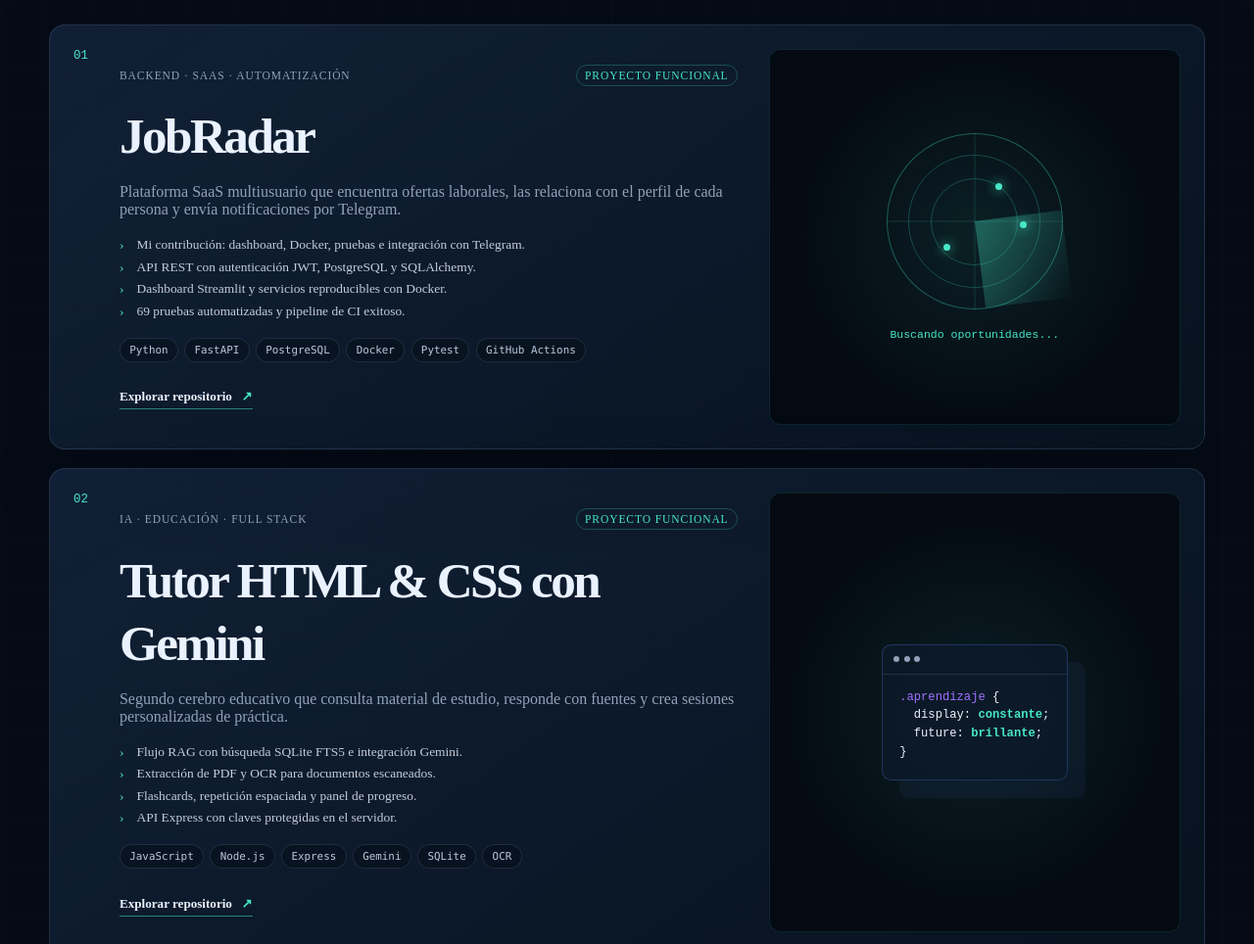
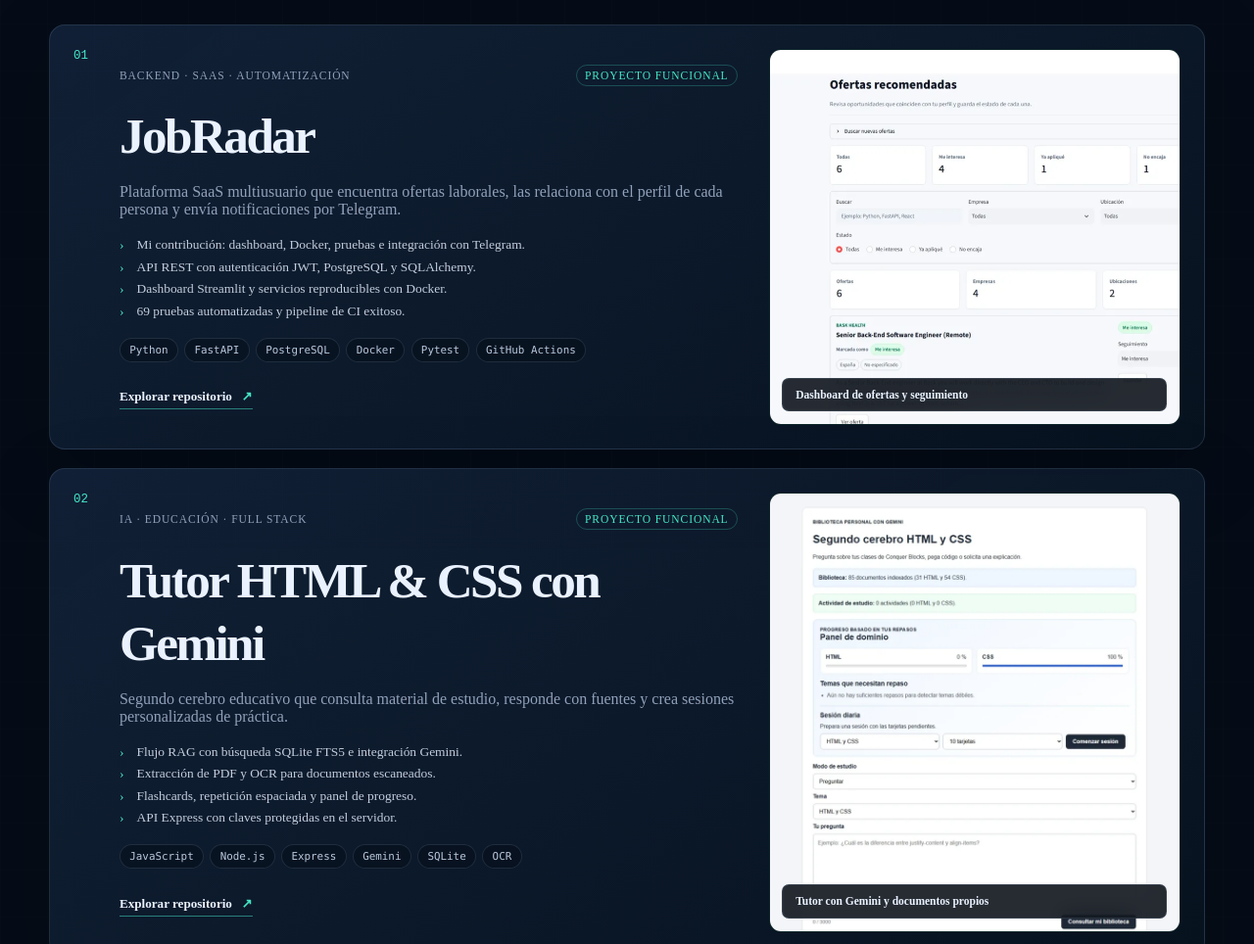
Before and after one commit to Ciscojes/Ciscojes.github.io, a website built with Vite: page index.html in a window 1280 px wide. Shown: the part 2760-3724 px from the top of the page at 98% size. Built offline with nearby package versions, Linux system fonts and the light colour scheme.

Commit message:
Agregar capturas reales de proyectos

```diff
--- a/index.html
+++ b/index.html
@@ -312,13 +312,17 @@
                   Explorar repositorio <span aria-hidden="true">↗</span>
                 </a>
               </div>
-              <div class="visual-proyecto visual-radar" aria-hidden="true">
-                <div class="radar">
-                  <span class="radar-linea"></span>
-                  <i></i><i></i><i></i>
-                </div>
-                <p>Buscando oportunidades...</p>
-              </div>
+              <figure class="visual-proyecto">
+                <img
+                  src="./imagenes/jobradar.webp"
+                  width="1400"
+                  height="694"
+                  loading="lazy"
+                  decoding="async"
+                  alt="Dashboard de JobRadar con ofertas recomendadas, filtros y seguimiento de postulaciones"
+                >
+                <figcaption>Dashboard de ofertas y seguimiento</figcaption>
+              </figure>
             </article>
 
             <article class="proyecto">
@@ -352,15 +356,17 @@
                   Explorar repositorio <span aria-hidden="true">↗</span>
                 </a>
               </div>
-              <div class="visual-proyecto visual-codigo" aria-hidden="true">
-                <div class="mini-ventana">
-                  <div><i></i><i></i><i></i></div>
-                  <p><span>.aprendizaje</span> {</p>
-                  <p>&nbsp;&nbsp;display: <b>constante</b>;</p>
-                  <p>&nbsp;&nbsp;future: <b>brillante</b>;</p>
-                  <p>}</p>
-                </div>
-              </div>
+              <figure class="visual-proyecto">
+                <img
+                  src="./imagenes/tutor-html-css.webp"
+                  width="1400"
+                  height="936"
+                  loading="lazy"
+                  decoding="async"
+                  alt="Tutor HTML y CSS con biblioteca Gemini, panel de progreso y sesión diaria"
+                >
+                <figcaption>Tutor con Gemini y documentos propios</figcaption>
+              </figure>
             </article>
           </div>
         </div>
--- a/src/scss/main.scss
+++ b/src/scss/main.scss
@@ -779,16 +779,41 @@
   }
 
   .visual-proyecto {
-    display: grid;
+    position: relative;
+    margin: 0;
     min-height: 340px;
-    padding: 1.4rem;
-    place-content: center;
     border: 1px solid rgba($cyan, 0.12);
-    background:
-      radial-gradient(circle at center, rgba($cyan, 0.1), transparent 65%),
-      $bg-deep;
+    background: $bg-deep;
     border-radius: 0.75rem;
     overflow: hidden;
+
+    img {
+      width: 100%;
+      height: 100%;
+      min-height: 340px;
+      object-fit: cover;
+      object-position: top center;
+      transition: transform 0.35s ease;
+    }
+
+    figcaption {
+      position: absolute;
+      right: 0.8rem;
+      bottom: 0.8rem;
+      left: 0.8rem;
+      padding: 0.65rem 0.8rem;
+      color: $ink;
+      background: rgba($bg-deep, 0.86);
+      border: 1px solid $line;
+      border-radius: 0.45rem;
+      backdrop-filter: blur(10px);
+      font-size: 0.72rem;
+      font-weight: 700;
+    }
+
+    &:hover img {
+      transform: scale(1.025);
+    }
   }
 }
 
@@ -810,95 +835,6 @@
   font-weight: 700;
 
   span {
-    color: $cyan;
-  }
-}
-
-.radar {
-  position: relative;
-  width: 180px;
-  height: 180px;
-  border: 1px solid rgba($cyan, 0.35);
-  background:
-    linear-gradient(90deg, transparent 49.5%, rgba($cyan, 0.18) 50%, transparent 50.5%),
-    linear-gradient(transparent 49.5%, rgba($cyan, 0.18) 50%, transparent 50.5%);
-  border-radius: 50%;
-
-  &::before,
-  &::after {
-    position: absolute;
-    border: 1px solid rgba($cyan, 0.25);
-    border-radius: 50%;
-    content: "";
-  }
-
-  &::before { inset: 25%; }
-  &::after { inset: 12%; }
-
-  i {
-    position: absolute;
-    width: 7px;
-    height: 7px;
-    background: $cyan;
-    border-radius: 50%;
-    box-shadow: 0 0 12px $cyan;
-
-    &:nth-of-type(1) { top: 28%; left: 62%; }
-    &:nth-of-type(2) { top: 63%; left: 32%; }
-    &:nth-of-type(3) { top: 50%; left: 76%; }
-  }
-
-  .radar-linea {
-    position: absolute;
-    inset: 50% 50% 0 0;
-    background: linear-gradient(35deg, transparent, rgba($cyan, 0.35));
-    transform-origin: 100% 0;
-    animation: sweep 4s linear infinite;
-  }
-
-  + p {
-    margin: 1.2rem 0 0;
-    color: $cyan;
-    font-family: monospace;
-    font-size: 0.72rem;
-    text-align: center;
-  }
-}
-
-.mini-ventana {
-  width: min(100%, 270px);
-  padding: 0 1.1rem 1rem;
-  border: 1px solid rgba($blue, 0.25);
-  background: rgba($surface, 0.9);
-  border-radius: 0.6rem;
-  box-shadow: 18px 18px 0 rgba($blue, 0.06);
-  font-family: monospace;
-  font-size: 0.76rem;
-
-  > div {
-    display: flex;
-    gap: 0.3rem;
-    margin: 0 -1.1rem 1rem;
-    padding: 0.7rem;
-    border-bottom: 1px solid $line;
-  }
-
-  i {
-    width: 6px;
-    height: 6px;
-    background: $muted;
-    border-radius: 50%;
-  }
-
-  p {
-    margin: 0.3rem 0;
-  }
-
-  span {
-    color: $violet;
-  }
-
-  b {
     color: $cyan;
   }
 }
@@ -1224,10 +1160,6 @@
   100% { opacity: 0; transform: scale(1.5); }
 }
 
-@keyframes sweep {
-  to { transform: rotate(360deg); }
-}
-
 @media (max-width: 980px) {
   .menu {
     position: absolute;
@@ -1306,6 +1238,10 @@
     .visual-proyecto {
       grid-column: 2;
       min-height: 300px;
+
+      img {
+        min-height: 300px;
+      }
     }
   }
 }
@@ -1379,6 +1315,10 @@
 
     .visual-proyecto {
       min-height: 260px;
+
+      img {
+        min-height: 260px;
+      }
     }
   }
 
```
Also changed, not shown: public/imagenes/jobradar.webp (added), public/imagenes/tutor-html-css.webp (added).
